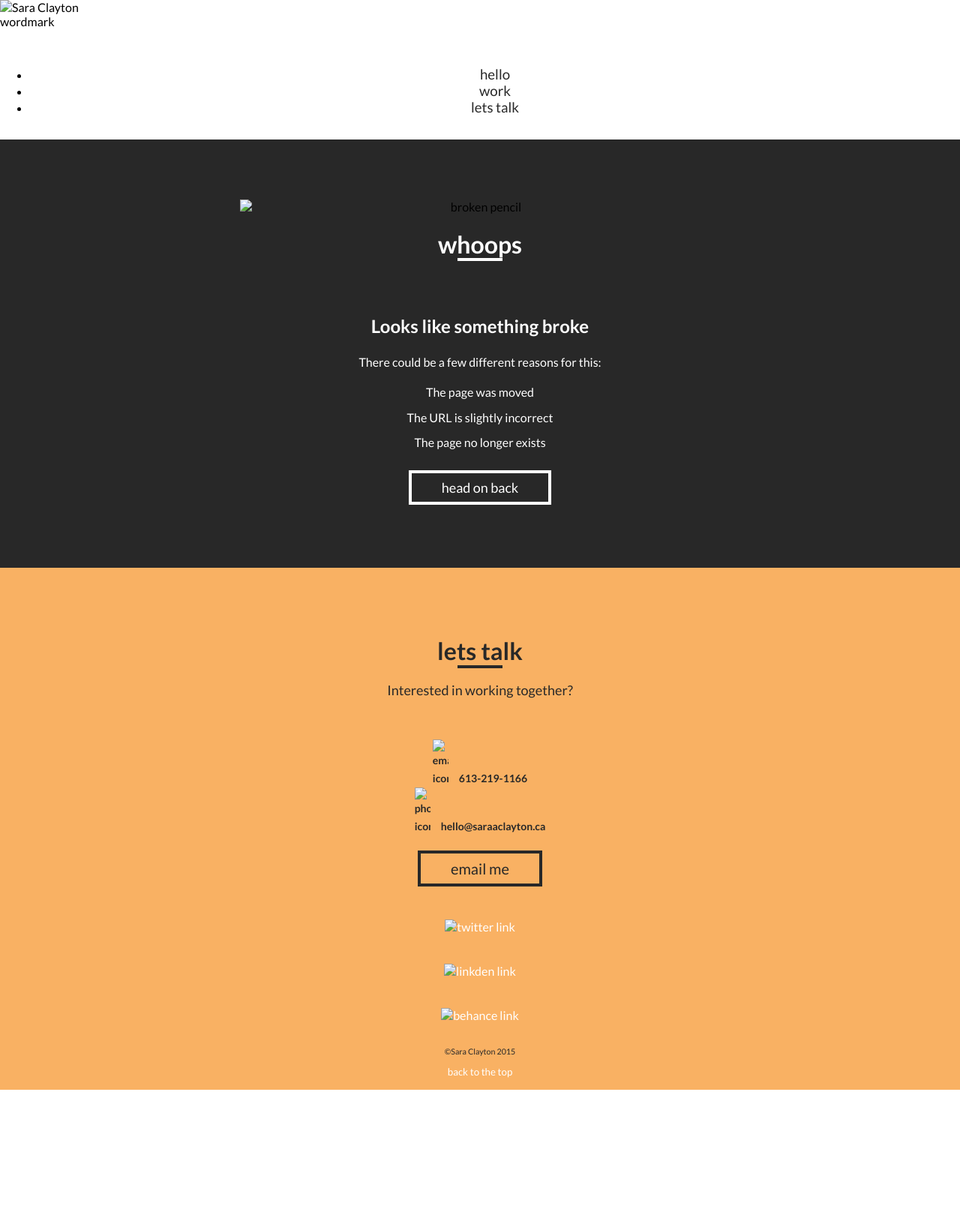
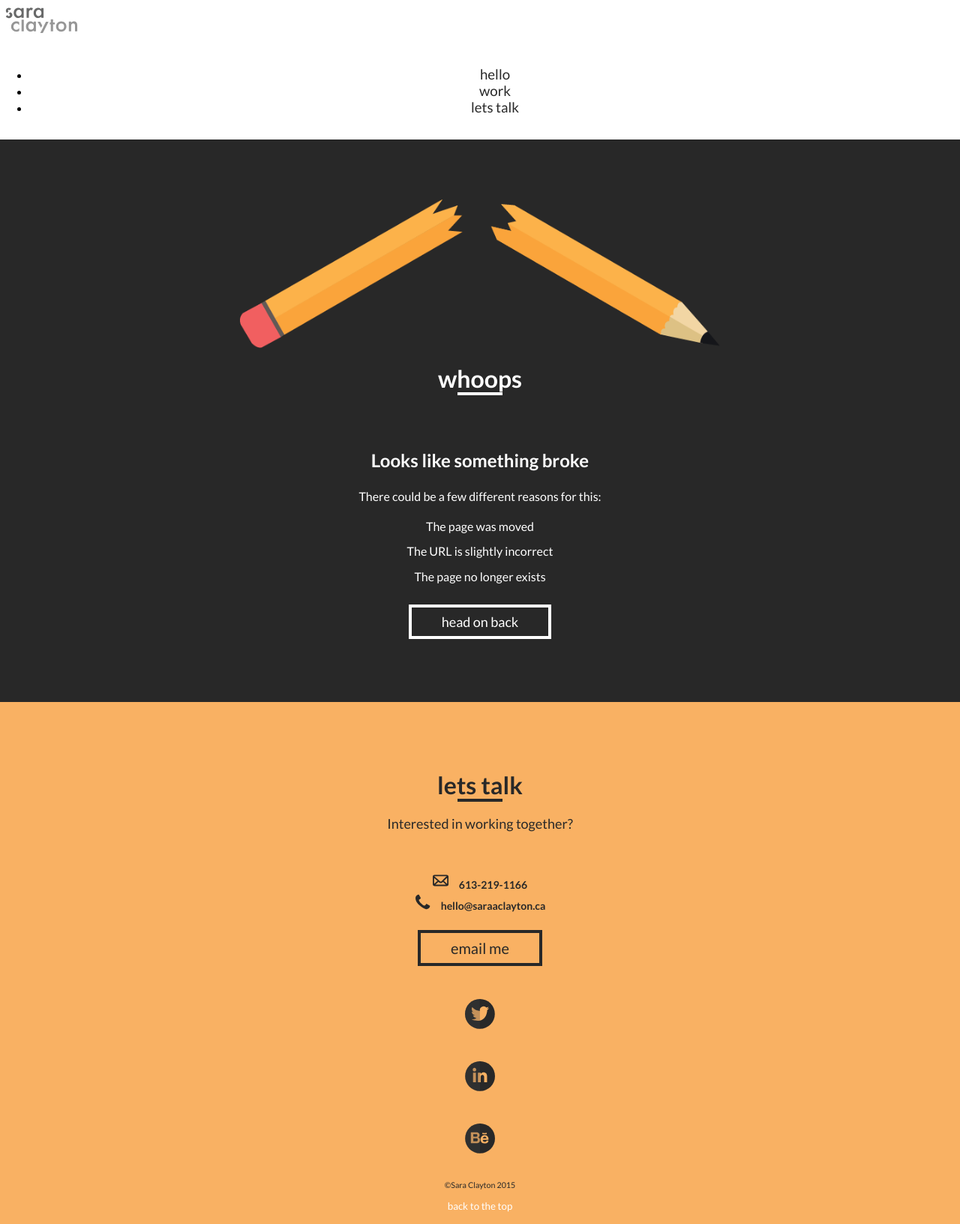
Before and after one commit to sara-clayton2/portfolio, a Jekyll site: the page built from 404.html, in a window 1280 px wide. Shown: the whole page at 75% size. Built offline with Jekyll 4.4.1, drawn with Linux system fonts in a browser that asks for light colours; before the commit the page ends 1453 px from its top, so only the background shows below that.

Commit message:
connected images to 404 page

```diff
--- a/404.html
+++ b/404.html
@@ -5,7 +5,7 @@ priority: 1.0
 changefreq: weekly
 ---
 <main class="brokenpage">
-	<img class="broken" src="images/broken.png" alt="broken pencil">
+	<img class="broken" src="{{site.baseurl}}/images/broken.png" alt="broken pencil">
 	<div class="work-section">
 		<h1 class="broken-section">whoops</h1>
 		<span class="light-border"></span>
--- a/_layouts/default.html
+++ b/_layouts/default.html
@@ -39,7 +39,7 @@
 <div id="nav">
 	<header class="grid grid-middle nav-bar">
 		<div class="unit unit-xs-1 unit-s-1-2 unit-m-1-2 unit-l-1-2">
-			<img src="images/wordmark.svg" class="wordmark" alt="Sara Clayton wordmark">
+			<img src="{{site.baseurl}}/images/wordmark.svg" class="wordmark" alt="Sara Clayton wordmark">
 		</div>
 		<nav style="text-align:center;" class="nav unit unit-xs-1 unit-s-1-2 unit-m-1-2 unit-l-1-2" role="navigation">
 			<ul class="grid">
@@ -62,8 +62,8 @@
 			<p class="talking-info">Interested in working together?</p>
 			<div class="contact">
 				<ul>
-					<li><img class="contact-icon" src="images/email.svg" alt="email icon">613-219-1166</li>
-					<li><img class="contact-icon" src="images/phone.svg" alt="phone icon">hello@saraaclayton.ca</li>
+					<li><img class="contact-icon" src="{{site.baseurl}}/images/email.svg" alt="email icon">613-219-1166</li>
+					<li><img class="contact-icon" src="{{site.baseurl}}/images/phone.svg" alt="phone icon">hello@saraaclayton.ca</li>
 				</ul>
 			</div>
 
@@ -72,17 +72,17 @@
 			<div class="grid contact-icons">
 				<div class="unit unit-xs-1-3 unit-s-1-3 unit-m-1-3 unit-l-1-3" role="button">
 					<a href="https://twitter.com/sara_clayton_" aria-label="Twitter link" >
-						<img class="icon" src="images/twittericon.svg" alt="twitter link">
+						<img class="icon" src="{{site.baseurl}}/images/twittericon.svg" alt="twitter link">
 					</a>
 				</div>
 				<div class="unit unit-xs-1-3 unit-s-1-3 unit-m-1-3 unit-l-1-3" role="button">
 					<a href="https://ca.linkedin.com/in/saraclaytonottawa" aria-label="Linkedin link">
-						<img class="icon" src="images/linkdenicon.svg" alt="linkden link">
+						<img class="icon" src="{{site.baseurl}}/images/linkdenicon.svg" alt="linkden link">
 					</a>
 				</div>
 				<div class="unit unit-xs-1-3 unit-s-1-3 unit-m-1-3 unit-l-1-3" role="button">
 					<a href="https://www.behance.net/SaraClayton" aria-label="Behance link">
-						<img class="icon" src="images/behanceicon.svg" alt="behance link">
+						<img class="icon" src="{{site.baseurl}}/images/behanceicon.svg" alt="behance link">
 					</a>
 				</div>
 			</div>
```
